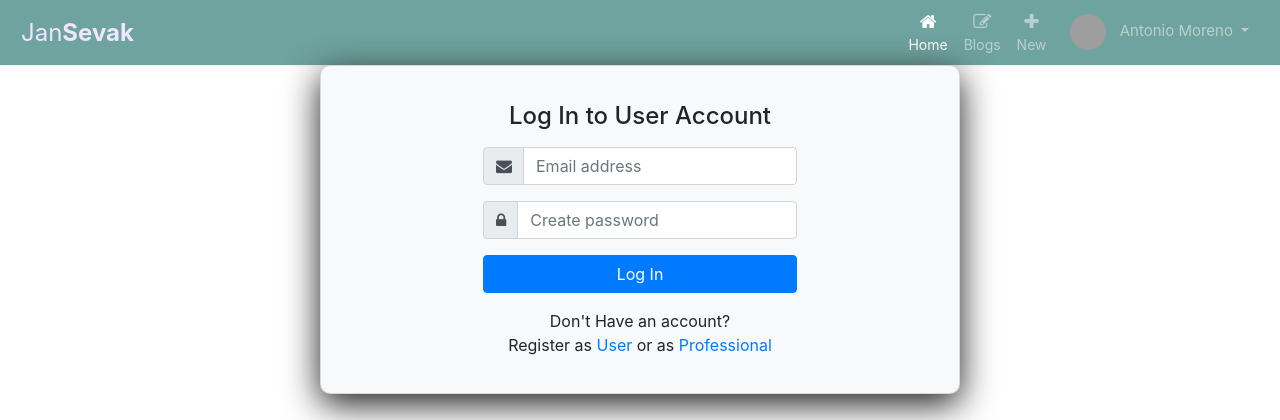
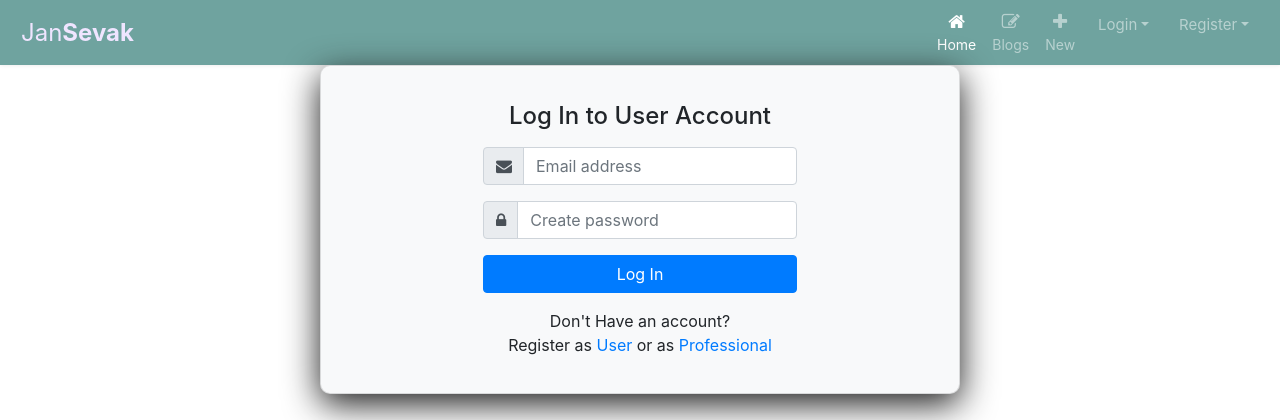
Before and after one commit to Asubtlecoderrr/jan-sevak, a Flask app: page /user/login/ in a window 1280 px wide. Shown: the top 420 px of the page. Run offline with Flask 2, Linux system fonts and the light colour scheme; parts of the project's set-up code (start-up, migrations or seed data) failed here and were passed over; some libraries are stand-ins or nearby versions; grey boxes are pictures that could not be loaded.

Commit message:
navbar update

```diff
--- a/app.py
+++ b/app.py
@@ -58,11 +58,35 @@ def reg_prof():
 
 @app.route('/user/login/', methods=['GET', 'POST'])
 def login_user():
-    return render_template('login.html')
+    if request.method == 'POST':
+        form = request.form
+        email = form['email']
+        password = form['password']
+        cur = mysql.connection.cursor()
+        usercheck = cur.execute("SELECT * FROM user WHERE email=%s", ([email]))
+        if usercheck > 0:
+            user = cur.fetchone()
+            checker = check(user[-2], password)
+            if checker:
+                session['logged_in'] = True
+                session['full_name'] = user[1]
+                session['district'] = user[3]
+                flash(f"Welcome {session['full_name']}!! Your Login is Successful", 'success')
+            else:
+                cur.close()
+                flash('Wrong Password!! Please Check Again.', 'danger')
+                return render_template('login.html')
+        else:
+            cur.close()
+            flash('User Does Not Exist!! Please Enter Valid Username.', 'danger')
+            return render_template('login.html')
+        cur.close()
+        return redirect('/home/')
+    return render_template('login.html', role='user')
 
 @app.route('/professional/login/', methods=['GET', 'POST'])
 def login_prof():
-    return render_template('login.html')
+    return render_template('login.html', role='professional')
 
 @app.route('/domain/<domain>')
 def domain(domain):
--- a/templates/login.html
+++ b/templates/login.html
@@ -51,7 +51,7 @@
             <p>
                 <div class="g-signin2" data-onsuccess="afterSignUp"></div>
             </p>
-            <form action="/user/register/" method="POST">
+            <form action="/user/login/" method="POST">
                 <!-- form-group// -->
                 <div class="form-group input-group">
                     <div class="input-group-prepend">
--- a/templates/navbar.html
+++ b/templates/navbar.html
@@ -5,111 +5,143 @@
         padding: 5px 16px;
         border-radius: 0;
         border: none;
-	box-shadow: 0 0 4px rgba(0,0,0,.1);
+        box-shadow: 0 0 4px rgba(0, 0, 0, .1);
     }
+
     .navbar img {
         border-radius: 50%;
         width: 36px;
         height: 36px;
         margin-right: 10px;
     }
+
     .navbar .navbar-brand {
         color: #efe5ff;
         padding-left: 0;
         padding-right: 50px;
         font-size: 24px;
     }
-.navbar .navbar-brand:hover, .navbar .navbar-brand:focus {
+
+    .navbar .navbar-brand:hover,
+    .navbar .navbar-brand:focus {
         color: #fff;
     }
+
     .navbar .navbar-brand i {
         font-size: 25px;
         margin-right: 5px;
     }
+
     .navbar .nav-item i {
         font-size: 18px;
     }
+
     .navbar .nav-item span {
         position: relative;
         top: 3px;
     }
-.navbar .navbar-nav > a {
+
+    .navbar .navbar-nav>a {
         color: #efe5ff;
         padding: 8px 15px;
         font-size: 14px;
     }
-.navbar .navbar-nav > a:hover, .navbar .navbar-nav > a:focus {
+
+    .navbar .navbar-nav>a:hover,
+    .navbar .navbar-nav>a:focus {
         color: #fff;
-	text-shadow: 0 0 4px rgba(255,255,255,0.3);
+        text-shadow: 0 0 4px rgba(255, 255, 255, 0.3);
     }
-.navbar .navbar-nav > a > i {
+
+    .navbar .navbar-nav>a>i {
         display: block;
         text-align: center;
     }
+
     .navbar .dropdown-item i {
         font-size: 16px;
         min-width: 22px;
     }
+
     .navbar .dropdown-item .material-icons {
         font-size: 21px;
         line-height: 16px;
         vertical-align: middle;
         margin-top: -2px;
     }
-.navbar .nav-item.open > a, .navbar .nav-item.open > a:hover, .navbar .nav-item.open > a:focus {
+
+    .navbar .nav-item.open>a,
+    .navbar .nav-item.open>a:hover,
+    .navbar .nav-item.open>a:focus {
         color: #fff;
         background: none !important;
     }
+
     .navbar .dropdown-menu {
         border-radius: 1px;
         border-color: #e5e5e5;
-	box-shadow: 0 2px 8px rgba(0,0,0,.05);
+        box-shadow: 0 2px 8px rgba(0, 0, 0, .05);
     }
+
     .navbar .dropdown-menu a {
         color: #777 !important;
         padding: 8px 20px;
         line-height: normal;
         font-size: 15px;
     }
-.navbar .dropdown-menu a:hover, .navbar .dropdown-menu a:focus {
+
+    .navbar .dropdown-menu a:hover,
+    .navbar .dropdown-menu a:focus {
         color: #333 !important;
         background: transparent !important;
     }
-.navbar .navbar-nav .active a, .navbar .navbar-nav .active a:hover, .navbar .navbar-nav .active a:focus {
+
+    .navbar .navbar-nav .active a,
+    .navbar .navbar-nav .active a:hover,
+    .navbar .navbar-nav .active a:focus {
         color: #fff;
-	text-shadow: 0 0 4px rgba(255,255,255,0.2);
+        text-shadow: 0 0 4px rgba(255, 255, 255, 0.2);
         background: transparent !important;
     }
+
     .navbar .navbar-nav .user-action {
         padding: 9px 15px;
         font-size: 15px;
     }
+
     .navbar .navbar-toggle {
         border-color: #fff;
     }
+
     .navbar .navbar-toggle .icon-bar {
         background: #fff;
     }
-.navbar .navbar-toggle:focus, .navbar .navbar-toggle:hover {
+
+    .navbar .navbar-toggle:focus,
+    .navbar .navbar-toggle:hover {
         background: transparent;
     }
+
     .navbar .navbar-nav .open .dropdown-menu {
         background: #faf7fd;
         border-radius: 1px;
         border-color: #faf7fd;
-	box-shadow: 0 2px 8px rgba(0,0,0,.05);
+        box-shadow: 0 2px 8px rgba(0, 0, 0, .05);
     }
+
     .navbar .divider {
         background-color: #e9ecef !important;
     }
-@media (min-width: 1200px){
+
+    @media (min-width: 1200px) {
         .form-inline .input-group {
             width: 350px;
             margin-left: 30px;
         }
     }
-@media (max-width: 1199px){
-	.navbar .navbar-nav > a > i {
+
+    @media (max-width: 1199px) {
+        .navbar .navbar-nav>a>i {
             display: inline-block;
             text-align: left;
             min-width: 30px;
@@ -127,13 +159,10 @@
         .navbar .navbar-toggle {
             margin-right: 0;
         }
-
-
     }
-
-
 </style>
 </head>
+
 <body>
     <nav class="navbar navbar-expand-xl navbar-dark bg-dark">
         <a href="#" class="navbar-brand"><i class="fa fa-tractor"></i>Jan<b>Sevak</b></a>
@@ -145,15 +174,34 @@
             <div class="navbar-nav ml-auto">
                 <a href="#" class="nav-item nav-link active"><i class="fa fa-home"></i><span>Home</span></a>
                 <a href="#" class="nav-item nav-link"><i class="fa fa-pencil-square-o"></i><span>Blogs</span></a>
-			<a href="#" class="nav-item nav-link"><i class="fa fa-plus"></i><span>New</span></a>
+                <a href="#" class="nav-item nav-link"><i class="fa fa-plus"></i><span>New</span></a> {% if session['logged_in'] == True %}
                 <div class="nav-item dropdown">
-				<a href="#" data-toggle="dropdown" class="nav-item nav-link dropdown-toggle user-action"><img src="https://www.tutorialrepublic.com/examples/images/avatar/3.jpg" class="avatar" alt="Avatar"> Antonio Moreno <b class="caret"></b></a>
+                    <a href="#" data-toggle="dropdown" class="nav-item nav-link dropdown-toggle user-action">{{session['full_name']}}<b class="caret"></b></a>
                     <div class="dropdown-menu">
                         <a href="#" class="dropdown-item"><i class="fa fa-user-o"></i> Profile</a>
                         <div class="divider dropdown-divider"></div>
                         <a href="#" class="dropdown-item"><i class="material-icons">&#xE8AC;</i> Logout</a>
                     </div>
                 </div>
+                {% else %}
+                <div class="nav-item dropdown">
+                    <a href="#" data-toggle="dropdown" class="nav-item nav-link dropdown-toggle user-action">Login<b class="caret"></b></a>
+                    <div class="dropdown-menu">
+                        <a href="/user/login/" class="dropdown-item"><i class="fa fa-user-o"></i>Login as User</a>
+                        <div class="divider dropdown-divider"></div>
+                        <a href="/professional/login/" class="dropdown-item"><i class="material-icons">&#xE8AC;</i>Login as Professional</a>
+                    </div>
+                </div>
+                <div class="nav-item dropdown">
+                    <a href="#" data-toggle="dropdown" class="nav-item nav-link dropdown-toggle user-action">Register<b class="caret"></b></a>
+                    <div class="dropdown-menu">
+                        <a href="/user/register/" class="dropdown-item"><i class="fa fa-user-o"></i>Register as User</a>
+                        <div class="divider dropdown-divider"></div>
+                        <a href="/professional/register/" class="dropdown-item"><i class="material-icons">&#xE8AC;</i>Register as Professional</a>
+                    </div>
+                </div>
+                {% endif %}
+
             </div>
         </div>
     </nav>
```
Lines whose indentation alone changed are shown as unchanged.
